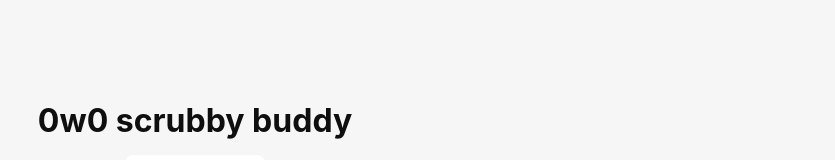
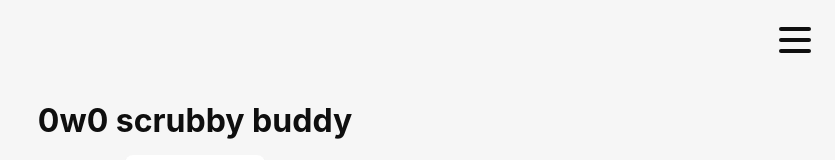
Before and after one commit to TheMagicNacho/clean-pic, a SvelteKit app in the folder clean-pic/: page / in a window 1280 px wide. Shown: the top 160 px of the page, without its empty margins (445-1280 px from the left). Built offline with nearby package versions, Linux system fonts and the light colour scheme.

Commit message:
add config drawer

```diff
--- a/clean-pic/src/routes/+page.svelte
+++ b/clean-pic/src/routes/+page.svelte
@@ -1,30 +1,43 @@
 <script lang="ts">
-  import { invoke } from "@tauri-apps/api/core";
-  import { open } from "@tauri-apps/plugin-dialog";
-  import { openPath } from "@tauri-apps/plugin-opener";
-
-  // let name = $state("");
-  // let greetMsg = $state("");
-  // async function greet(event: Event) {
-  //   event.preventDefault();
-  //   // Learn more about Tauri commands at https://tauri.app/develop/calling-rust/
-  //   greetMsg = await invoke("greet", { name });
-  // }
+  import {invoke} from "@tauri-apps/api/core";
+  import {open} from "@tauri-apps/plugin-dialog";
+  import {openPath} from "@tauri-apps/plugin-opener";
+  import {fly} from "svelte/transition";
 
   let folderPath = $state("");
     let numberOfFiles = $state(-1);
     let thinking = $state(false);
     let cleanPath = $state("");
+    let saveDirectory = $state("OwO-Clean");
+    let isDrawerOpen = $state(false);
+
+    // function toggleDrawer() {
+    //     isDrawerOpen = !isDrawerOpen;
+    // }
+
+    function openDrawer() {
+        isDrawerOpen = true;
+    }
+
+    function closeDrawer() {
+        isDrawerOpen = false;
+    }
+
+    function resetState(event: Event) {
+        event.preventDefault();
+        folderPath = "";
+        numberOfFiles = -1;
+        cleanPath = "";
+    }
 
     async function scrubDirectory(event: Event) {
         event.preventDefault();
         thinking = true;
         console.log("Scrubbing folder:", folderPath);
-    let save_directory = "OwO-Clean";
         const result = String(
             await invoke("scrub_images", {
                 path: folderPath,
-        saveDirectory: save_directory,
+                saveDirectory: saveDirectory,
             }),
         );
         console.log("Scrub result:", result);
@@ -44,13 +57,54 @@
         if (typeof selected === "string") {
             folderPath = selected;
             console.log("Selected folder:", folderPath);
-      numberOfFiles = await invoke("count_images", { path: folderPath });
+            numberOfFiles = await invoke("count_images", {path: folderPath});
         } else {
             console.log("No folder selected");
         }
         thinking = false;
     }
 </script>
+
+{#if !isDrawerOpen}
+    <div
+            class="hamburger-menu"
+            onclick={openDrawer}
+            onkeydown={() => {}}
+            role="button"
+            tabindex="0"
+    >
+        <div></div>
+        <div></div>
+        <div></div>
+    </div>
+{/if}
+
+{#if isDrawerOpen}
+    <div
+            class="drawer-container"
+            role="dialog"
+            tabindex="0"
+            onclick={closeDrawer}
+            onkeydown={() => {}}
+    >
+        <div
+                class="drawer"
+                role="dialog"
+                tabindex="0"
+                onkeydown={() => {}}
+                onclick={(event) => event.stopPropagation()}
+                transition:fly={{ x: 250, duration: 300 }}
+        >
+            <label for="save-dir">Save Directory Name</label>
+            <input id="save-dir" type="text" bind:value={saveDirectory}/>
+            <hr>
+            <label for="reset-state">Reset Application State</label>
+            <form id="reset-state" onsubmit={resetState}>
+                <button type="submit">Reset</button>
+            </form>
+        </div>
+    </div>
+{/if}
 
 <main class="container">
     <h1>0w0 scrubby buddy</h1>
@@ -75,8 +129,10 @@
         {/if}
     {/if}
     {#if cleanPath}
-    <p>I'm all squeaky clean, daddy!</p>
-    <p>Check it out: {cleanPath}</p>
+        <p>I'm all squeaky clean: {cleanPath}</p>
+        <form class="row" onsubmit={resetState}>
+            <button type="submit">Reset</button>
+        </form>
     {/if}
 </main>
 
@@ -87,6 +143,69 @@
 
     .logo.svelte-kit:hover {
         filter: drop-shadow(0 0 2em #ff3e00);
+    }
+
+    .hamburger-menu {
+        position: absolute;
+        top: 1.5rem;
+        right: 1.5rem;
+        display: flex;
+        flex-direction: column;
+        justify-content: space-around;
+        width: 2rem;
+        height: 2rem;
+        background: transparent;
+        border: none;
+        cursor: pointer;
+        padding: 0;
+        z-index: 1001;
+    }
+
+    .hamburger-menu div {
+        width: 2rem;
+        height: 0.25rem;
+        background: #0f0f0f;
+        border-radius: 10px;
+        transition: all 0.3s linear;
+        position: relative;
+        transform-origin: 1px;
+    }
+
+    .drawer-container {
+        position: fixed;
+        top: 0;
+        left: 0;
+        width: 100%;
+        height: 100%;
+        background: rgba(0, 0, 0, 0.5);
+        z-index: 1000;
+    }
+
+    .drawer {
+        position: fixed;
+        top: 0;
+        right: 0;
+        height: 100%;
+        width: 250px;
+        background: #f6f6f6;
+        box-shadow: -2px 0 5px rgba(0, 0, 0, 0.5);
+        padding: 20px;
+        z-index: 1001;
+        display: flex;
+        /*justify-content: center;*/
+        align-items: center;
+        flex-direction: column;
+        gap: 1rem;
+    }
+
+    @media (prefers-color-scheme: dark) {
+        .hamburger-menu div {
+            background: #f6f6f6;
+        }
+
+        .drawer {
+            background: #2f2f2f;
+        }
     }
 
     :root {
```
Lines whose indentation alone changed are shown as unchanged.
